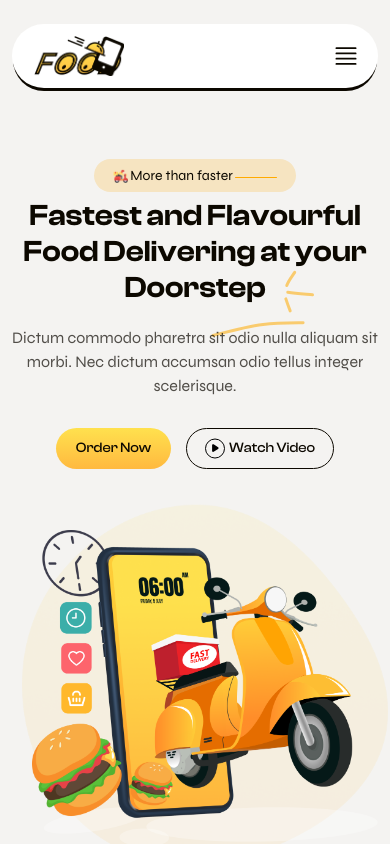
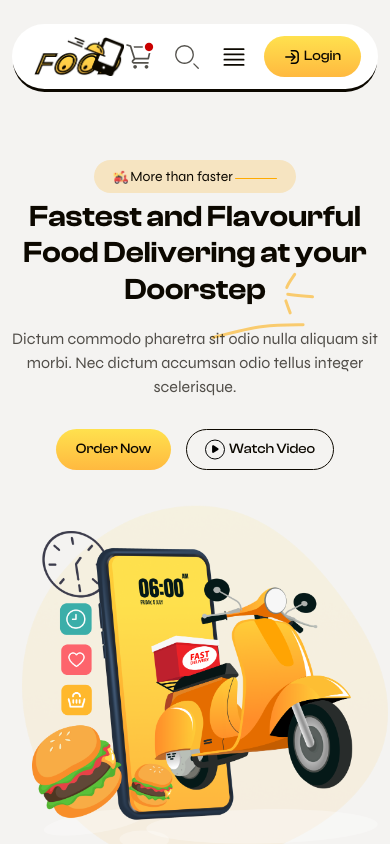
Before and after one commit to sachin-niyana/food, a Next.js app: page / in a window 390 px wide. Shown: the top 844 px of the page. Built offline with nearby package versions, Linux system fonts and the light colour scheme.

Commit message:
change navbar

```diff
--- a/src/components/Navbar.jsx
+++ b/src/components/Navbar.jsx
@@ -42,6 +42,44 @@ const Navbar = () => {
               );
             })}
           </ul>
+          <div className="lg:hidden flex items-center gap-4">
+            <div className="cursor-pointer">
+              <Shoping />
+            </div>
+            <div className="cursor-pointer">
+              <div className="search-container">
+                <form action="/search" method="get">
+                  <input
+                    className="search"
+                    id="searchleft"
+                    type="search"
+                    name="q"
+                    placeholder="Search"
+                  />
+                  <label
+                    className="button searchbutton cursor-pointer"
+                    for="searchleft"
+                  >
+                    <span>
+                      <Search />{" "}
+                    </span>
+                  </label>
+                </form>
+              </div>
+            </div>
+            <button
+              className="block lg:hidden text-Rich-Black text-3xl"
+              onClick={sidebarHandler}
+            >
+              <HiOutlineBars4 className="sm:w-10 sm:h-10 w-7 h-7" />
+            </button>
+            <button className="text-Rich-Black bg-linear-gradient-btn hover:shadow-buttonShadow transition-all ease-in-out duration-300 py-2.5 px-5 rounded-full font-ClashDisplay flex items-center gap-1 font-medium sm:text-sm text-xsm">
+              <span>
+                <Login />
+              </span>
+              Login
+            </button>
+          </div>
           <div className="hidden lg:flex items-center gap-4">
             <div className="cursor-pointer">
               <Shoping />
@@ -74,12 +112,6 @@ const Navbar = () => {
               Login
             </button>
           </div>
-          <button
-            className="block lg:hidden text-Rich-Black text-3xl"
-            onClick={sidebarHandler}
-          >
-            <HiOutlineBars4 className="sm:w-10 sm:h-10 w-7 h-7" />
-          </button>
         </div>
       </div>
       {/* Sidebar */}
@@ -118,6 +150,12 @@ const Navbar = () => {
               );
             })}
           </ul>
+          <button className="text-Rich-Black sm:hidden bg-linear-gradient-btn hover:shadow-buttonShadow transition-all ease-in-out duration-300 py-2.5 px-5 rounded-full font-ClashDisplay flex items-center gap-1 font-medium sm:text-sm text-xsm">
+            <span>
+              <Login />
+            </span>
+            Login
+          </button>
         </div>
       </div>
     </nav>
```
